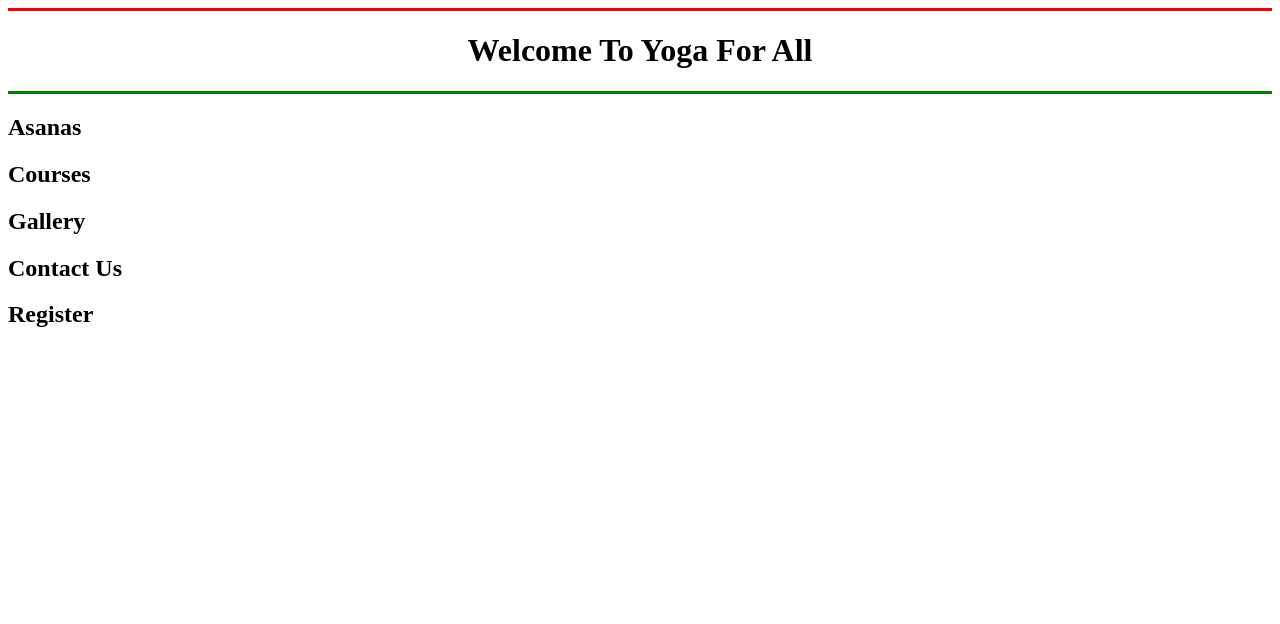
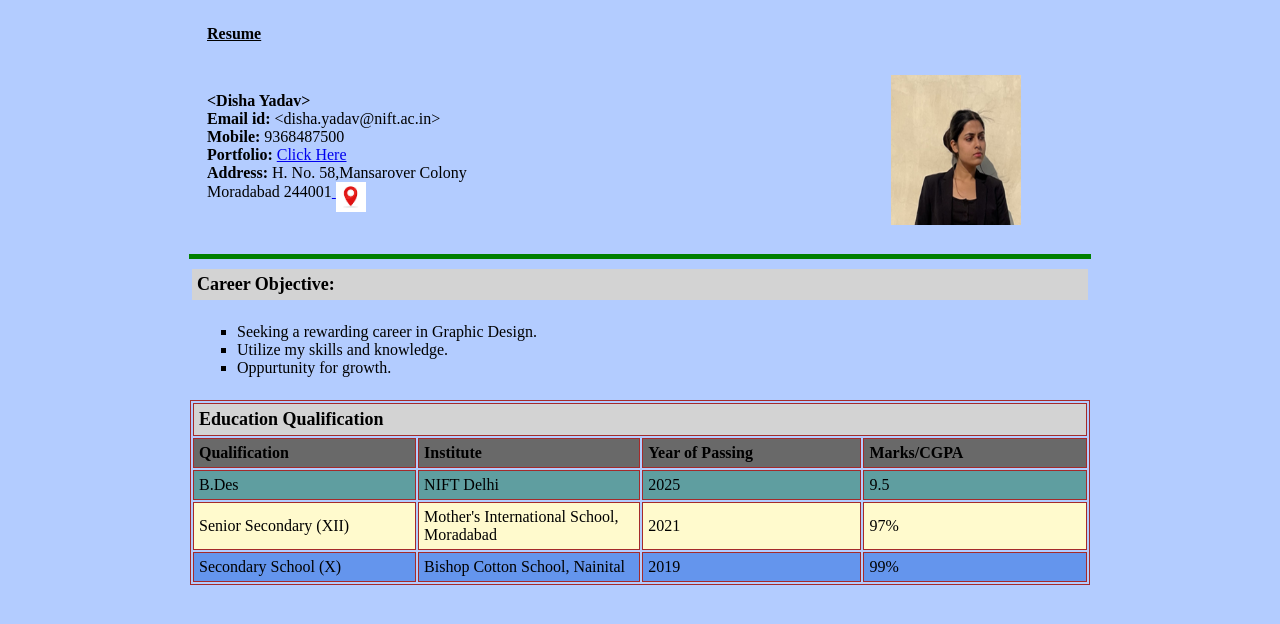
Before and after one commit to Dishaee/Resume, a plain HTML site: page index.html in a window 1280 px wide. Drawn offline with Linux system fonts and the light colour scheme.

Commit message:
Add files via upload

```diff
--- a/index.html
+++ b/index.html
@@ -1,20 +1,101 @@
 <!DOCTYPE html>
 <html lang="en">
+
 <head>
+    <link rel="icon" type="image/x-icon" href="favicon.png">
     <meta charset="UTF-8">
     <meta http-equiv="X-UA-Compatible" content="IE=edge">
     <meta name="viewport" content="width=device-width, initial-scale=1.0">
-    <link rel="icon" type="image/x-icon" href="favicon.png">
-    <title>Yoga For All</title>
+    <title>Resume of Disha Yadav</title>
 </head>
-<body>
-    <hr size="3" color="red">
-   <center><h1> Welcome To Yoga For All</h1></center>
-   <hr size="3" color="green">
- <h2>Asanas</h2>
- <h2>Courses</h2>
- <h2>Gallery</h2>
- <h2>Contact Us</h2>
- <h2>Register</h2>
+
+<body bgcolor="#b3ccff">
+    <table width="900" border="0" bordercolor="red" align="center" cellpadding="15">
+        <tr allign="center">
+            <td colspan="2">
+                <fontsize="6" face="Arial"><b><u>Resume</u></b></font>
+            </td>
+        </tr>
+        <tr>
+            <td width="600">
+                <b>&lt;Disha Yadav&gt;</b><br>
+                <b>Email id:</b> &lt;disha.yadav@nift.ac.in&gt; <br>
+                <b>Mobile:</b> 9368487500<br>
+                <b>Portfolio:</b>
+                <a href=" https://dishaee.github.io/yoga-/" target="blank">Click Here</a>
+                <br>
+                <b>Address:</b> H. No. 58,Mansarover Colony
+                <br>
+                Moradabad 244001<a href="https://goo.gl/maps/1j3FuCpNPcvYLeCE9" target="_blank">
+                    <img src="location.png.jpg" alt="" title="Click for my address" width="30" align="middle">
+            </td>
+            <td align="center">
+                <img src="photo.png" alt="Disha" height="150" width="130" title="Disha Yadav">
+            </td>
+        </tr>
+    </table>
+    <hr width="900" size="5" color="green">
+    <table width="900" cellpadding="5" align="center">
+        <tr>
+            <td bgcolor="lightgrey">
+                <font size="4">
+                    <b>
+                        Career Objective:
+                    </b>
+                </font>
+            </td>
+        </tr>
+        <tr>
+            <td>
+                <ul type="square">
+                    <li>
+                        Seeking a rewarding career in Graphic Design.
+                    </li>
+                    <li>
+                        Utilize my skills and knowledge.
+                    </li>
+                    <li>
+                        Oppurtunity for growth.
+                    </li>
+                </ul>
+            </td>
+        </tr>
+    </table>
+    <table border="1" bordercolor="brown" width="900" cellpadding="5" align="center">
+        <tr>
+            <td bgcolor="lightgrey" colspan="4">
+                <font size="4">
+                    <b>
+                        Education Qualification
+                    </b>
+                </font>
+            </td>
+        </tr>
+        <tr bgcolor="DimGray">
+            <td width="225"><b>Qualification</b></td>
+            <td width="225"><b>Institute</b></td>
+            <td width="225"><b>Year of Passing</b></td>
+            <td width="225"><b>Marks/CGPA</b></td>
+        </tr>
+        <tr bgcolor="CadetBlue">
+            <td>B.Des</td>
+            <td>NIFT Delhi</td>
+            <td>2025</td>
+            <td>9.5</td>
+        </tr>
+        <tr Bgcolor="Lemonchiffon">
+            <td>Senior Secondary (XII)</td>
+            <td>Mother's International School, Moradabad</td>
+            <td>2021</td>
+            <td>97%</td>
+        </tr>
+        <tr Bgcolor="CornflowerBlue">
+            <td>Secondary School (X)</td>
+            <td>Bishop Cotton School, Nainital</td>
+            <td>2019</td>
+            <td>99%</td>
+        </tr>
+    </table>
 </body>
+
 </html>
```
Also changed, not shown: location.png.jpg (added).
